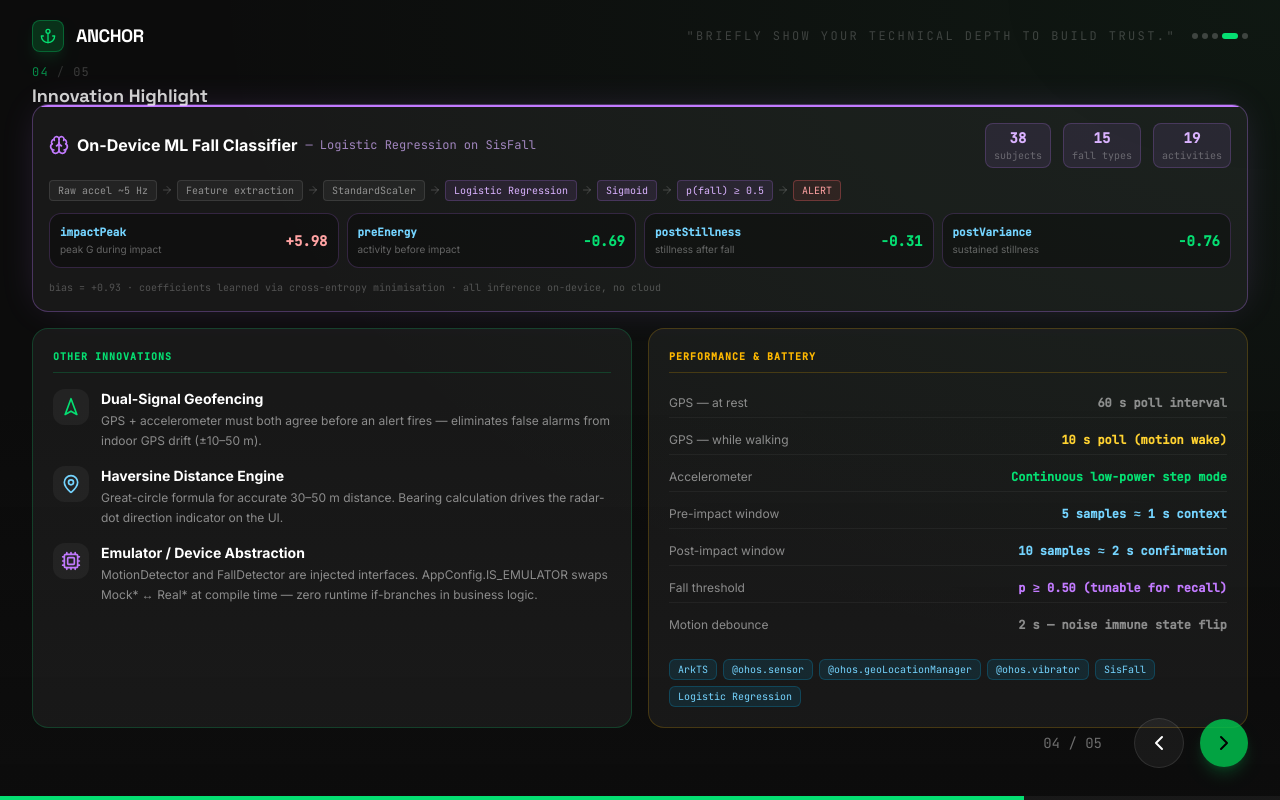
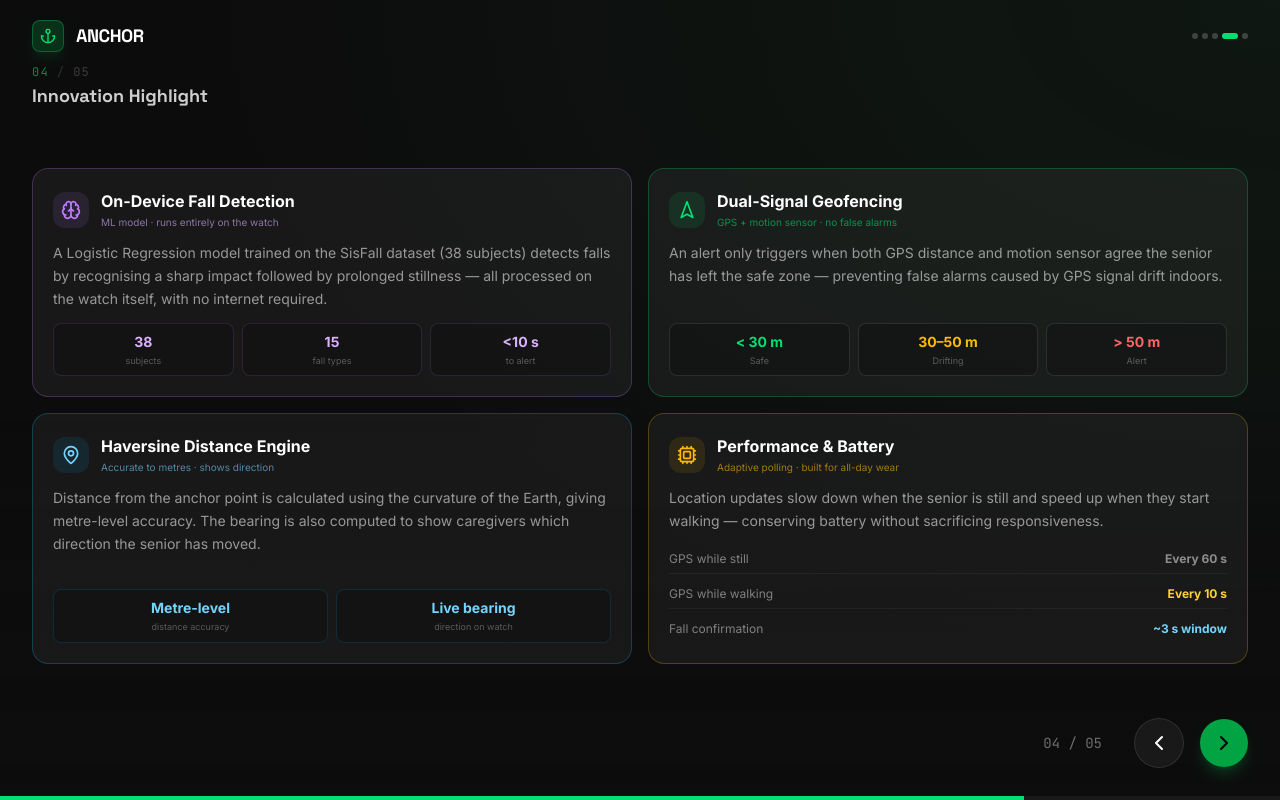
Before and after one commit to Runtime-Terrors-v2/Anchor-presentation, a React (Vite) app: page / in a window 1280 px wide. Both pictures are taken after a click on the button 1235 px from the left and 36 px from the top of the page. Built offline with nearby package versions, Linux system fonts and the light colour scheme.

Commit message:
update slide 4

```diff
--- a/src/App.tsx
+++ b/src/App.tsx
@@ -15,7 +15,7 @@ import {
   Brain,
   Users,
   Zap,
-  ArrowRight,
+
 
   Heart,
   Navigation2,
@@ -297,137 +297,114 @@ const slides: Slide[] = [
   {
     id: 'innovation',
     title: 'Innovation Highlight',
-    subtitle: '"Briefly show your technical depth to build trust."',
+    subtitle: undefined,
     content: (
-      <div className="flex flex-col w-full max-w-7xl gap-4">
+      <div className="grid grid-cols-2 gap-4 w-full max-w-7xl">
 
-        {/* ── ML Fall Classifier band (~20% height) ── */}
-        <div className="w-full rounded-2xl bg-white/5 border border-purple-400/30 overflow-hidden shadow-[0_0_40px_-10px_rgba(192,132,255,0.2)]">
-          <div className="h-0.5 w-full bg-purple-400" />
-          <div className="p-4 space-y-3">
-
-            {/* headline row */}
-            <div className="flex items-center justify-between">
-              <div className="flex items-center gap-2">
+        {/* ── 1. ML Fall Classifier ── */}
+        <div className="rounded-2xl bg-white/5 border border-purple-400/25 p-5 flex flex-col gap-3">
+          <div className="flex items-center gap-3">
+            <div className="p-2 rounded-xl bg-purple-400/10 shrink-0">
               <Brain className="w-5 h-5 text-purple-400" />
-                <span className="font-bold text-white">On-Device ML Fall Classifier</span>
-                <span className="text-xs font-mono text-purple-300/70">— Logistic Regression on SisFall</span>
             </div>
-              <div className="flex items-center gap-3 text-[10px] font-mono text-purple-300">
-                {[['38', 'subjects'], ['15', 'fall types'], ['19', 'activities']].map(([v, l]) => (
-                  <div key={l} className="text-center bg-purple-400/10 border border-purple-400/20 rounded-lg px-2 py-1">
-                    <div className="text-purple-300 font-bold text-sm">{v}</div>
-                    <div className="text-white/30">{l}</div>
+            <div>
+              <div className="font-bold text-white">On-Device Fall Detection</div>
+              <div className="text-[10px] text-purple-300/60 mt-0.5">ML model · runs entirely on the watch</div>
+            </div>
+          </div>
+          <p className="text-sm text-white/55 leading-relaxed">
+            A Logistic Regression model trained on the SisFall dataset (38 subjects) detects falls by recognising a sharp impact followed by prolonged stillness — all processed on the watch itself, with no internet required.
+          </p>
+          <div className="grid grid-cols-3 gap-2 mt-auto">
+            {[['38', 'subjects'], ['15', 'fall types'], ['&lt;10 s', 'to alert']].map(([val, label]) => (
+              <div key={label} className="bg-black/20 border border-purple-400/15 rounded-lg p-2 text-center">
+                <div className="text-sm font-bold text-purple-300" dangerouslySetInnerHTML={{ __html: val }} />
+                <div className="text-[9px] text-white/30 mt-0.5">{label}</div>
               </div>
             ))}
           </div>
         </div>
 
-            {/* pipeline */}
-            <div className="flex items-center gap-1 flex-wrap text-[10px] font-mono text-white/40">
-              {['Raw accel ~5 Hz', 'Feature extraction', 'StandardScaler', 'Logistic Regression', 'Sigmoid', 'p(fall) ≥ 0.5', 'ALERT'].map((node, i, arr) => (
-                <React.Fragment key={node}>
-                  <span className={`px-2 py-0.5 rounded border ${i === arr.length - 1 ? 'text-red-300 border-red-400/30 bg-red-400/10' : i >= 3 ? 'text-purple-300 border-purple-400/20 bg-purple-400/10' : 'text-white/50 border-white/10 bg-white/5'}`}>
-                    {node}
-                  </span>
-                  {i < arr.length - 1 && <ArrowRight className="w-3 h-3 text-white/20 shrink-0" />}
-                </React.Fragment>
-              ))}
+        {/* ── 2. Dual-Signal Geofencing ── */}
+        <div className="rounded-2xl bg-white/5 border border-green-400/25 p-5 flex flex-col gap-3">
+          <div className="flex items-center gap-3">
+            <div className="p-2 rounded-xl bg-green-400/10 shrink-0">
+              <Navigation2 className="w-5 h-5 text-green-400" />
             </div>
-
-            {/* 4 feature chips */}
-            <div className="grid grid-cols-4 gap-2">
+            <div>
+              <div className="font-bold text-white">Dual-Signal Geofencing</div>
+              <div className="text-[10px] text-green-400/60 mt-0.5">GPS + motion sensor · no false alarms</div>
+            </div>
+          </div>
+          <p className="text-sm text-white/55 leading-relaxed">
+            An alert only triggers when both GPS distance and motion sensor agree the senior has left the safe zone — preventing false alarms caused by GPS signal drift indoors.
+          </p>
+          <div className="grid grid-cols-3 gap-2 mt-auto">
             {[
-                { name: 'impactPeak',    coef: '+5.98', coefCls: 'text-red-300',   note: 'peak G during impact' },
-                { name: 'preEnergy',     coef: '−0.69', coefCls: 'text-green-400', note: 'activity before impact' },
-                { name: 'postStillness', coef: '−0.31', coefCls: 'text-green-400', note: 'stillness after fall' },
-                { name: 'postVariance',  coef: '−0.76', coefCls: 'text-green-400', note: 'sustained stillness' },
-              ].map(({ name, coef, coefCls, note }) => (
-                <div key={name} className="bg-black/30 border border-purple-400/20 rounded-xl p-2.5 flex items-center justify-between gap-2">
-                  <div>
-                    <div className="text-[11px] font-mono font-bold text-sky-300">{name}</div>
-                    <div className="text-[10px] text-white/35 mt-0.5">{note}</div>
-                  </div>
-                  <div className={`text-sm font-bold font-mono ${coefCls} shrink-0`}>{coef}</div>
+              { label: 'Safe',     val: '< 30 m',  cls: 'text-green-400' },
+              { label: 'Drifting', val: '30–50 m', cls: 'text-amber-400' },
+              { label: 'Alert',    val: '> 50 m',  cls: 'text-red-400'   },
+            ].map(({ label, val, cls }) => (
+              <div key={label} className="bg-black/20 border border-white/10 rounded-lg p-2 text-center">
+                <div className={`text-sm font-bold ${cls}`}>{val}</div>
+                <div className="text-[9px] text-white/30 mt-0.5">{label}</div>
               </div>
             ))}
           </div>
+        </div>
 
-            <p className="text-[10px] font-mono text-white/25">
-              bias = +0.93 · coefficients learned via cross-entropy minimisation · all inference on-device, no cloud
+        {/* ── 3. Haversine Distance Engine ── */}
+        <div className="rounded-2xl bg-white/5 border border-sky-400/25 p-5 flex flex-col gap-3">
+          <div className="flex items-center gap-3">
+            <div className="p-2 rounded-xl bg-sky-400/10 shrink-0">
+              <MapPin className="w-5 h-5 text-sky-300" />
+            </div>
+            <div>
+              <div className="font-bold text-white">Haversine Distance Engine</div>
+              <div className="text-[10px] text-sky-300/60 mt-0.5">Accurate to metres · shows direction</div>
+            </div>
+          </div>
+          <p className="text-sm text-white/55 leading-relaxed">
+            Distance from the anchor point is calculated using the curvature of the Earth, giving metre-level accuracy. The bearing is also computed to show caregivers which direction the senior has moved.
           </p>
+          <div className="grid grid-cols-2 gap-2 mt-auto">
+            {[['Metre-level', 'distance accuracy'], ['Live bearing', 'direction on watch']].map(([val, label]) => (
+              <div key={label} className="bg-black/20 border border-sky-400/15 rounded-lg p-2 text-center">
+                <div className="text-sm font-bold text-sky-300">{val}</div>
+                <div className="text-[9px] text-white/30 mt-0.5">{label}</div>
+              </div>
+            ))}
           </div>
         </div>
 
-        {/* ── bottom row: other innovations + performance ── */}
-        <div className="grid grid-cols-2 gap-4 flex-1">
-
-          {/* Left: other innovations */}
-          <div className="rounded-2xl bg-white/5 border border-green-400/20 p-5 space-y-4">
-            <div className="text-[10px] font-mono text-green-400 uppercase tracking-widest font-bold border-b border-green-400/20 pb-2">
-              Other Innovations
+        {/* ── 4. Performance & Battery ── */}
+        <div className="rounded-2xl bg-white/5 border border-amber-400/25 p-5 flex flex-col gap-3">
+          <div className="flex items-center gap-3">
+            <div className="p-2 rounded-xl bg-amber-400/10 shrink-0">
+              <Cpu className="w-5 h-5 text-amber-400" />
             </div>
-
+            <div>
+              <div className="font-bold text-white">Performance &amp; Battery</div>
+              <div className="text-[10px] text-amber-400/60 mt-0.5">Adaptive polling · built for all-day wear</div>
+            </div>
+          </div>
+          <p className="text-sm text-white/55 leading-relaxed">
+            Location updates slow down when the senior is still and speed up when they start walking — conserving battery without sacrificing responsiveness.
+          </p>
+          <div className="space-y-1.5 mt-auto">
             {[
-              {
-                icon: <Navigation2 className="w-5 h-5 text-green-400" />,
-                title: 'Dual-Signal Geofencing',
-                body: 'GPS + accelerometer must both agree before an alert fires — eliminates false alarms from indoor GPS drift (±10–50 m).',
-              },
-              {
-                icon: <MapPin className="w-5 h-5 text-sky-300" />,
-                title: 'Haversine Distance Engine',
-                body: 'Great-circle formula for accurate 30–50 m distance. Bearing calculation drives the radar-dot direction indicator on the UI.',
-              },
-              {
-                icon: <Cpu className="w-5 h-5 text-purple-400" />,
-                title: 'Emulator / Device Abstraction',
-                body: 'MotionDetector and FallDetector are injected interfaces. AppConfig.IS_EMULATOR swaps Mock* ↔ Real* at compile time — zero runtime if-branches in business logic.',
-              },
-            ].map(({ icon, title, body }) => (
-              <div key={title} className="flex items-start gap-3">
-                <div className="p-2 rounded-xl bg-white/5 shrink-0">{icon}</div>
-                <div>
-                  <div className="font-bold text-sm text-white mb-0.5">{title}</div>
-                  <div className="text-xs text-white/50 leading-relaxed">{body}</div>
-                </div>
+              { label: 'GPS while still',    val: 'Every 60 s',   cls: 'text-white/50'  },
+              { label: 'GPS while walking',  val: 'Every 10 s',   cls: 'text-amber-300' },
+              { label: 'Fall confirmation',  val: '~3 s window',  cls: 'text-sky-300'   },
+            ].map(({ label, val, cls }) => (
+              <div key={label} className="flex items-center justify-between py-1.5 border-b border-white/5 last:border-0">
+                <span className="text-xs text-white/45">{label}</span>
+                <span className={`text-xs font-bold ${cls}`}>{val}</span>
               </div>
             ))}
           </div>
-
-          {/* Right: performance metrics */}
-          <div className="rounded-2xl bg-white/5 border border-amber-400/20 p-5 space-y-4">
-            <div className="text-[10px] font-mono text-amber-400 uppercase tracking-widest font-bold border-b border-amber-400/20 pb-2">
-              Performance &amp; Battery
         </div>
 
-            <div className="space-y-2">
-              {[
-                { label: 'GPS — at rest',        val: '60 s poll interval',              cls: 'text-white/50' },
-                { label: 'GPS — while walking',   val: '10 s poll  (motion wake)',        cls: 'text-amber-300' },
-                { label: 'Accelerometer',         val: 'Continuous low-power step mode',  cls: 'text-green-400' },
-                { label: 'Pre-impact window',     val: '5 samples ≈ 1 s context',         cls: 'text-sky-300' },
-                { label: 'Post-impact window',    val: '10 samples ≈ 2 s confirmation',   cls: 'text-sky-300' },
-                { label: 'Fall threshold',        val: 'p ≥ 0.50  (tunable for recall)',  cls: 'text-purple-400' },
-                { label: 'Motion debounce',       val: '2 s — noise immune state flip',   cls: 'text-white/50' },
-              ].map(({ label, val, cls }) => (
-                <div key={label} className="flex items-center justify-between py-1.5 border-b border-white/5 last:border-0">
-                  <span className="text-xs text-white/50">{label}</span>
-                  <span className={`text-xs font-mono font-bold ${cls}`}>{val}</span>
-                </div>
-              ))}
-            </div>
-
-            {/* Tech stack pills */}
-            <div className="flex flex-wrap gap-1.5 pt-1">
-              {['ArkTS', '@ohos.sensor', '@ohos.geoLocationManager', '@ohos.vibrator', 'SisFall', 'Logistic Regression'].map((t) => (
-                <span key={t} className="text-[10px] font-mono px-2 py-0.5 rounded-md bg-sky-400/10 border border-sky-400/20 text-sky-300">
-                  {t}
-                </span>
-              ))}
-            </div>
-          </div>
-        </div>
       </div>
     ),
   },
```
Lines whose indentation alone changed are shown as unchanged.
